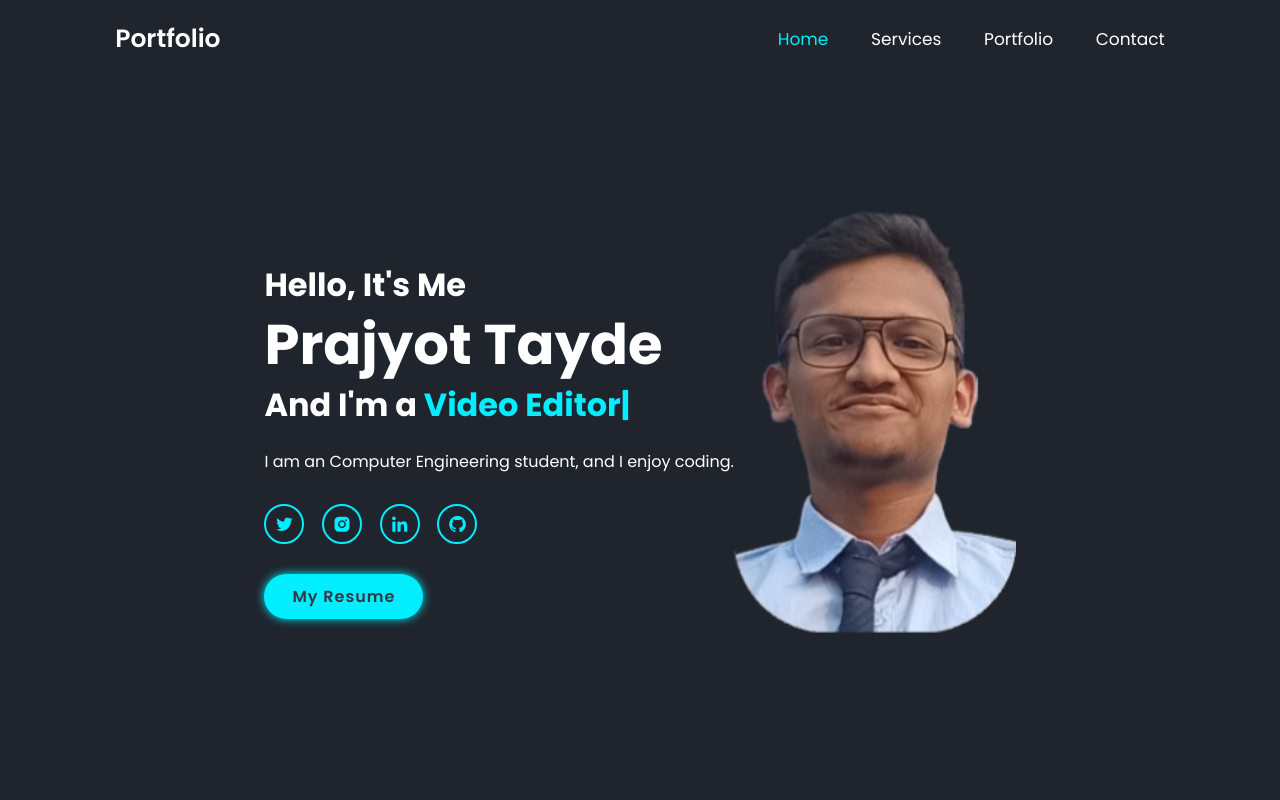
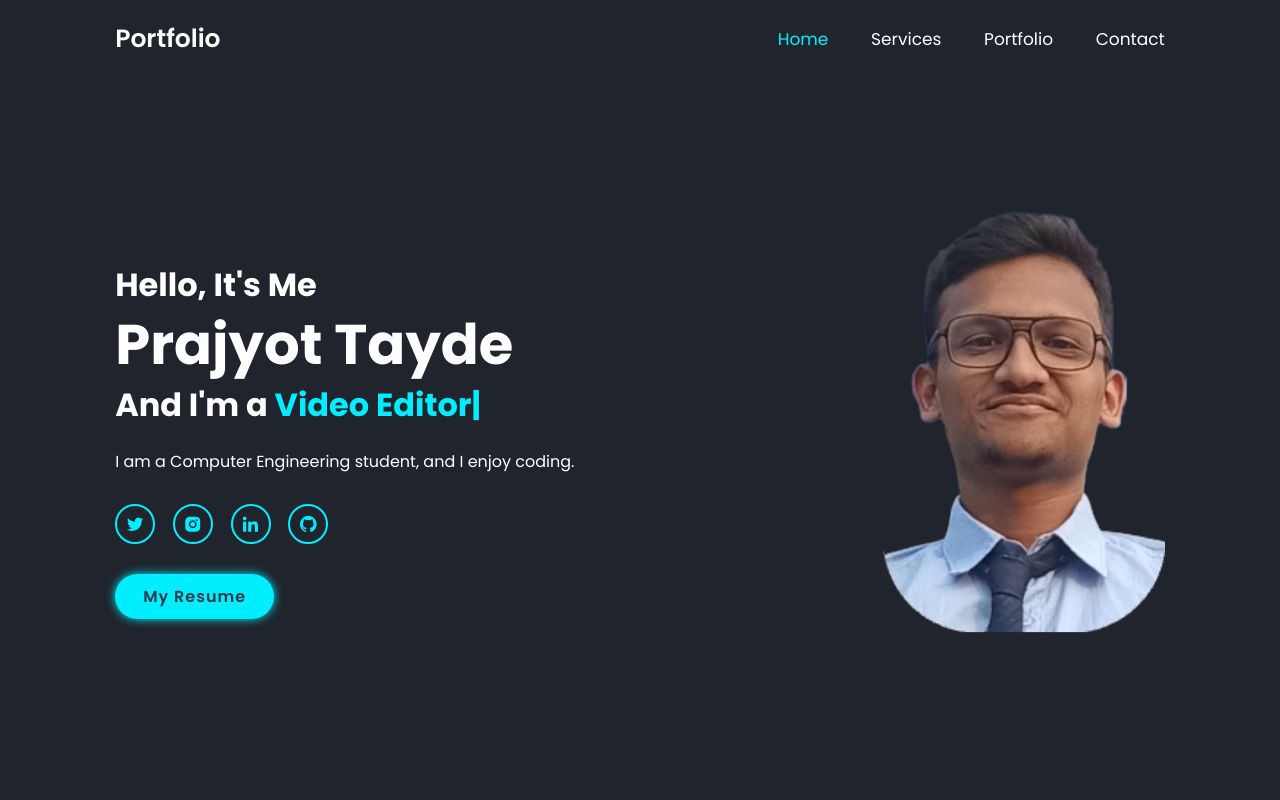
Before and after one commit to Prajyot05/My-Portfolio-Old, a plain HTML site: page index.html in a window 1280 px wide. Shown: the top 800 px of the page. Drawn offline with nearby package versions, Linux system fonts and the light colour scheme.

Commit message:
Change home css

```diff
--- a/index.html
+++ b/index.html
@@ -31,7 +31,7 @@
         <h3>Hello, It's Me</h3>
         <h1>Prajyot Tayde</h1>
         <h3>And I'm a <span class="multiple-text"></span></h3>
-        <p>I am an Computer Engineering student, and I enjoy coding.</p>
+        <p>I am a Computer Engineering student, and I enjoy coding.</p>
         <div class="social-media">
           <!-- <a href="#"><i class='bx bxl-facebook' ></i></a> -->
           <a href="https://twitter.com/Prajyot_Tayde" target=”_blank”><i class='bx bxl-twitter' ></i></a>
--- a/style.css
+++ b/style.css
@@ -76,7 +76,7 @@ section {
 
 .home{
     display: flex;
-    justify-content: center;
+    justify-content: space-between;
     align-items: center;
 }
 
```
